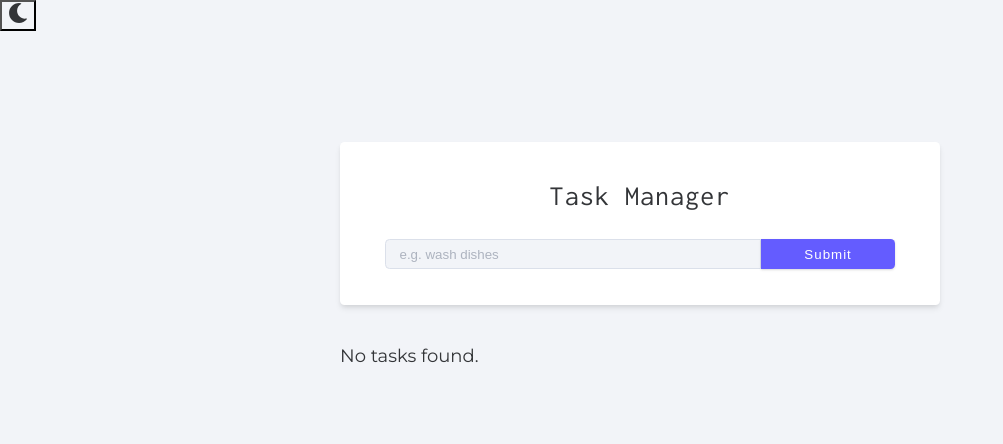
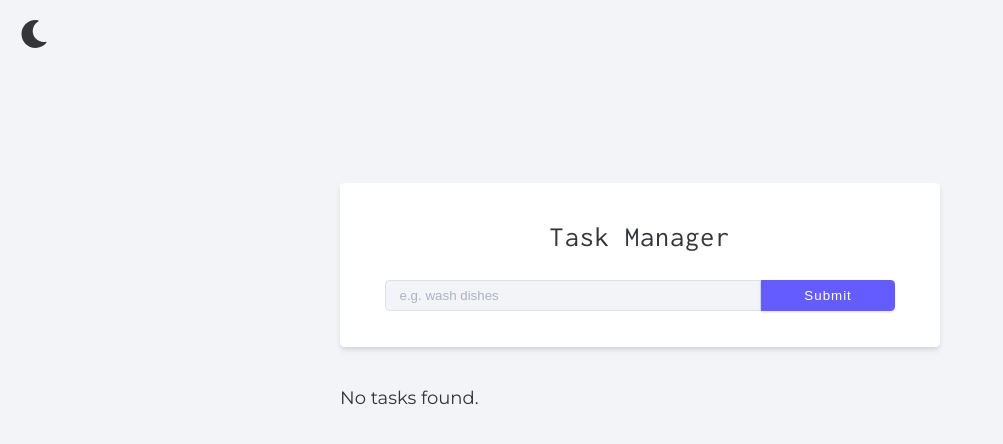
Before and after one commit to Uwa-T1m/to_do_app, a React (Create React App) app: page / in a window 1280 px wide. Shown: the top 444 px of the page, without its empty margins (0-1003 px from the left). Built offline with nearby package versions, Linux system fonts and the light colour scheme.

Commit message:
to do app completed

```diff
--- a/src/App.css
+++ b/src/App.css
@@ -470,5 +470,7 @@ color:var(--white)
 
 .toggle-mode-btn{
   background: transparent;
-  font-size: 20px;
+  font-size: 28px;
+  border: 0;
+  padding: 20px;
 }
```
